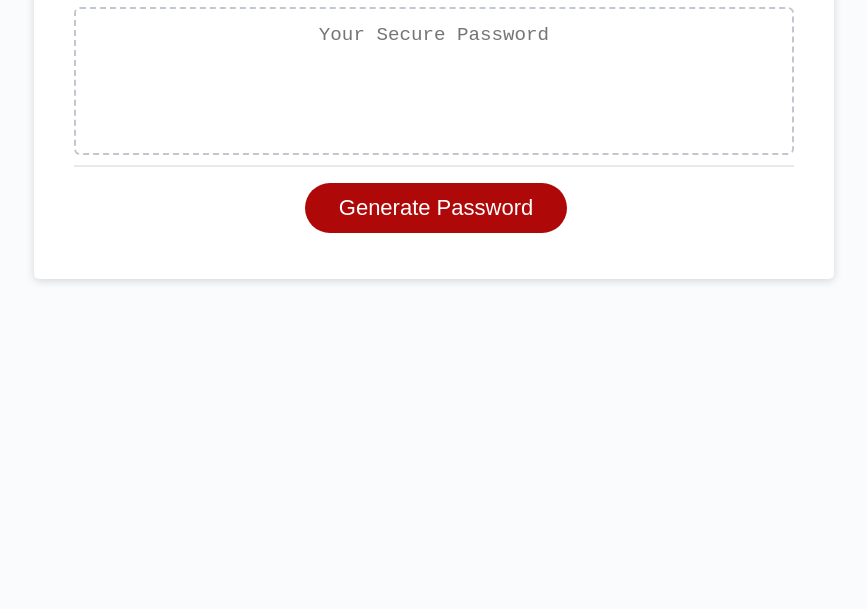
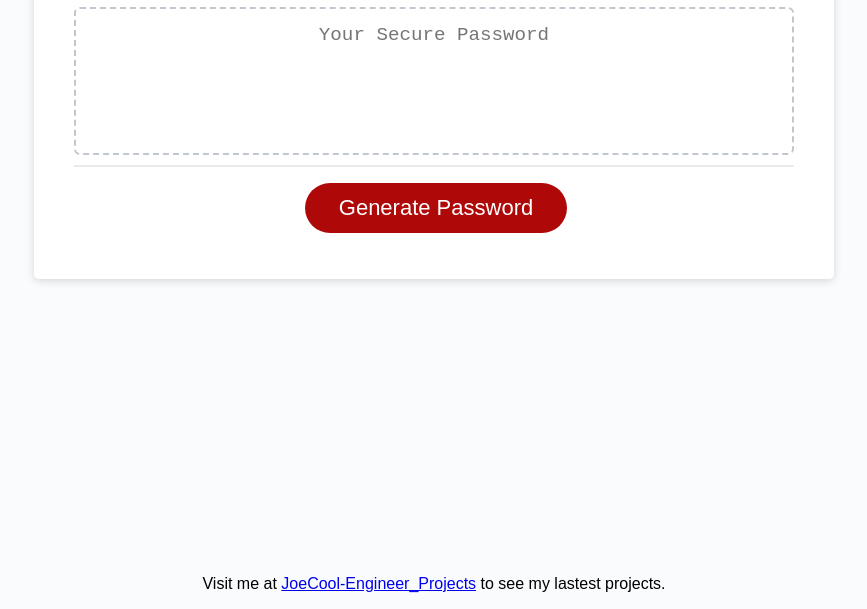
Before and after one commit to JoeCool-Engineer/JoeCool_Password_Generator, a plain HTML site: page index.html in a window 1280 px wide. Shown: the part 241-850 px from the top of the page, without its empty margins (206-1073 px from the left). Before the commit the page ends 800 px from the top, so only its background shows below. Drawn offline with Linux system fonts and the light colour scheme.

```diff
--- a/assets/style.css
+++ b/assets/style.css
@@ -96,6 +96,11 @@
 .float-right {
   float: right;
 }
+footer {
+  display: flex;
+  justify-content: center;
+  margin-bottom: 40px;
+}
 
 #password {
   -webkit-appearance: none;
--- a/index.html
+++ b/index.html
@@ -31,4 +31,7 @@
     </div>
     <script src="./assets/script.js"></script>
   </body>
+  <footer>
+    <p>Visit me at <a href="https://joecool-engineer.github.io/JoeCool-Engineer_Projects/">JoeCool-Engineer_Projects</a> to see my lastest projects.</p>
+  </footer>
 </html>
```
Also changed, not shown: assets/passwordGenerator.jpg (added), 1 other file.
